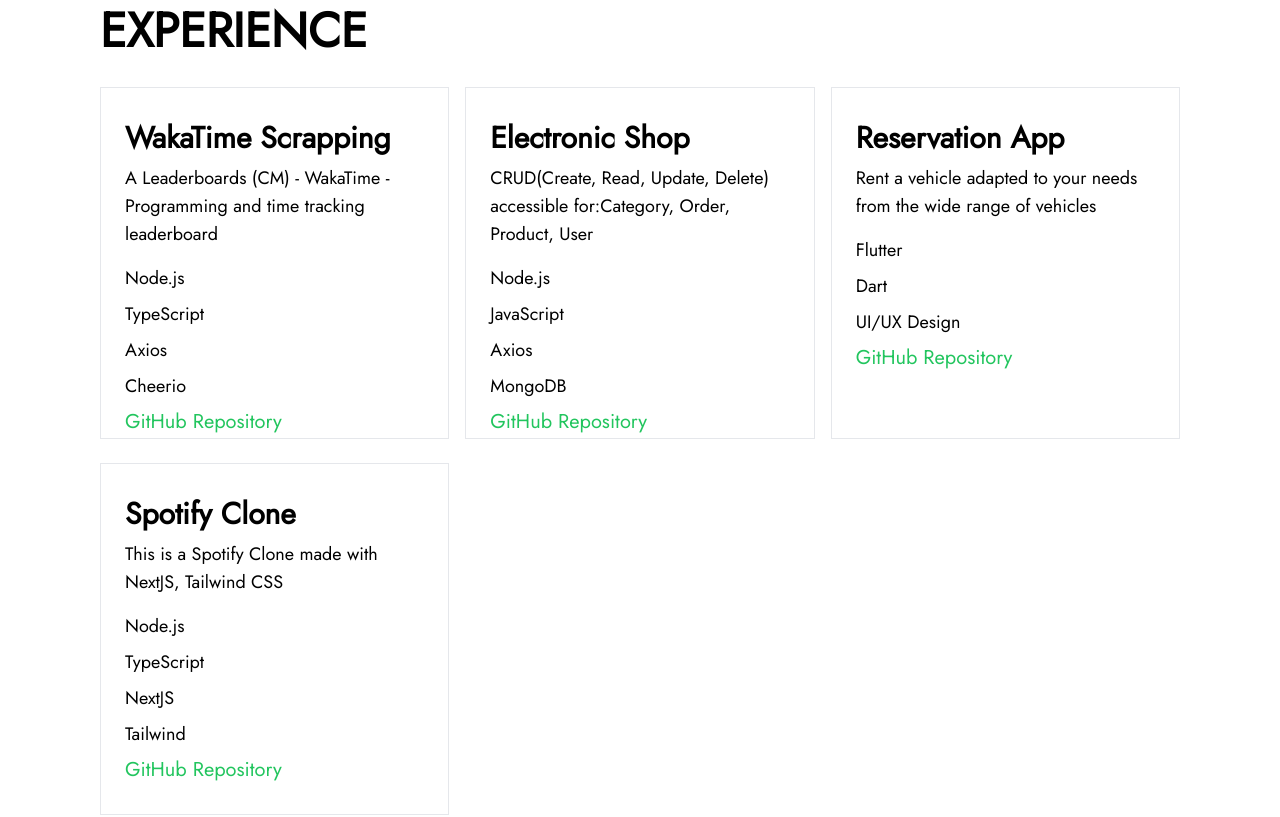
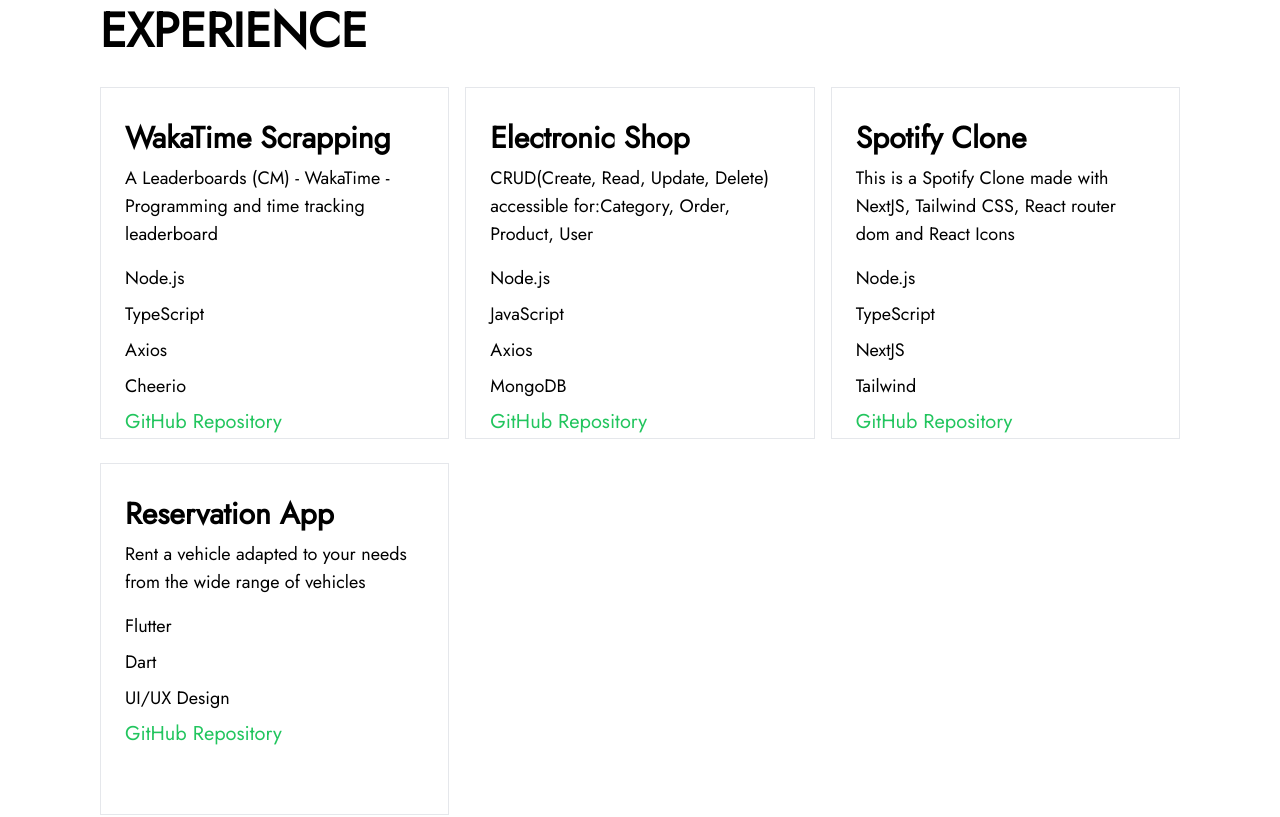
Before and after one commit to Asam237/me, a Next.js app: page / in a window 1280 px wide. Shown: the part 2560-3377 px from the top of the page. Built offline with nearby package versions, Linux system fonts and the light colour scheme.

Commit message:
feat: update projects types

```diff
--- a/data/projects.ts
+++ b/data/projects.ts
@@ -20,6 +20,15 @@ export const projects: ProjectType[] = [
             "MongoDB"],
     },
     {
+        title: "Spotify Clone",
+        link: "https://github.com/Asam237/spotify-clone",
+        description: "This is a Spotify Clone made with NextJS, Tailwind CSS, React router dom and React Icons",
+        tags: ["Node.js",
+            "TypeScript",
+            "NextJS",
+            "Tailwind"],
+    },
+    {
         title: "Reservation App",
         link: "https://github.com/Asam237/reservation_app",
         description: "Rent a vehicle adapted to your needs from the wide range of vehicles",
@@ -28,13 +37,4 @@ export const projects: ProjectType[] = [
             "UI/UX Design",
         ],
     },
-    {
-        title: "Spotify Clone",
-        link: "https://github.com/Asam237/spotify-clone",
-        description: "This is a Spotify Clone made with NextJS, Tailwind CSS",
-        tags: ["Node.js",
-            "TypeScript",
-            "NextJS",
-            "Tailwind"],
-    },
 ]
```
